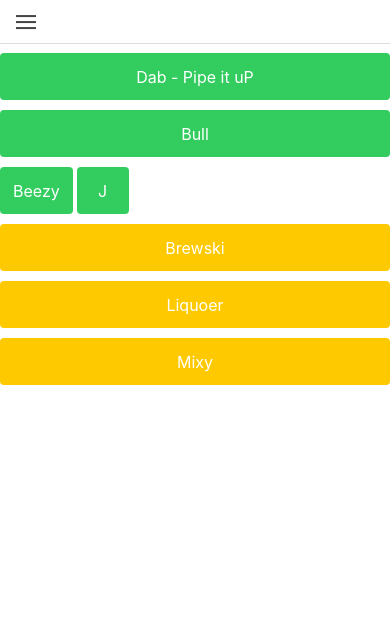
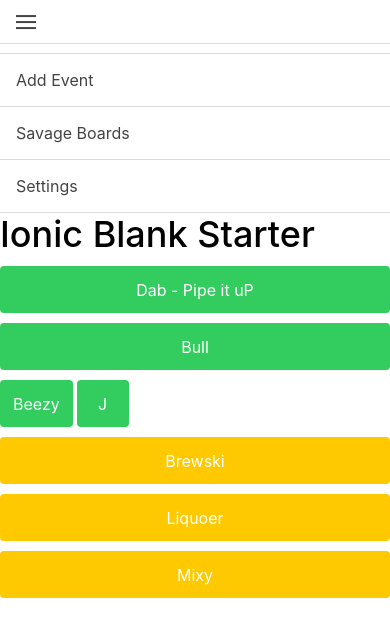
Before and after one commit to ahclipse/KinoTracker, a website: page www/index.html in a window 390 px wide. Drawn offline with Linux system fonts and the light colour scheme; some packages are replaced by stand-ins of ours; files that its build step writes are made by us from their sources; files whose address does not match are found by name.

Commit message:
Side menu w/ list items, non interactive

```diff
--- a/www/index.html
+++ b/www/index.html
@@ -1,5 +1,30 @@
 <!DOCTYPE html>
 <html>
+
+<ion-side-menus>
+  <!-- Left menu -->
+  <ion-side-menu side="left">
+
+    <ul class="list">
+      <li class="item">
+        Home
+      </li>
+      <li class="item">
+        Add Event
+      </li>
+      <li class="item">
+        Savage Boards
+      </li>
+      <li class="item">
+        Settings
+      </li>
+    </ul>
+
+  </ion-side-menu>
+
+  <ion-side-menu-content>
+  <!-- Main content, usually <ion-nav-view> -->
+
     <head>
       <meta charset="utf-8">
       <meta name="viewport" content="initial-scale=1, maximum-scale=1, user-scalable=no, width=device-width">
@@ -75,5 +100,10 @@
       </ion-pane>
     </body>
 
+   </ion-side-menu-content>
+
+
+  </ion-side-menus>
+
 
 </html>
```
Lines whose indentation alone changed are shown as unchanged.
